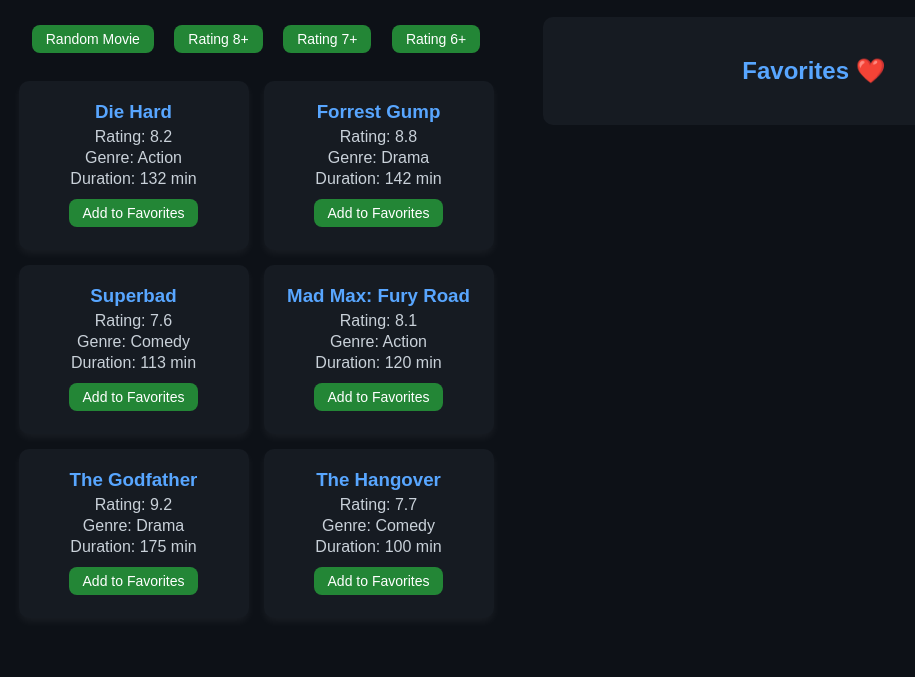
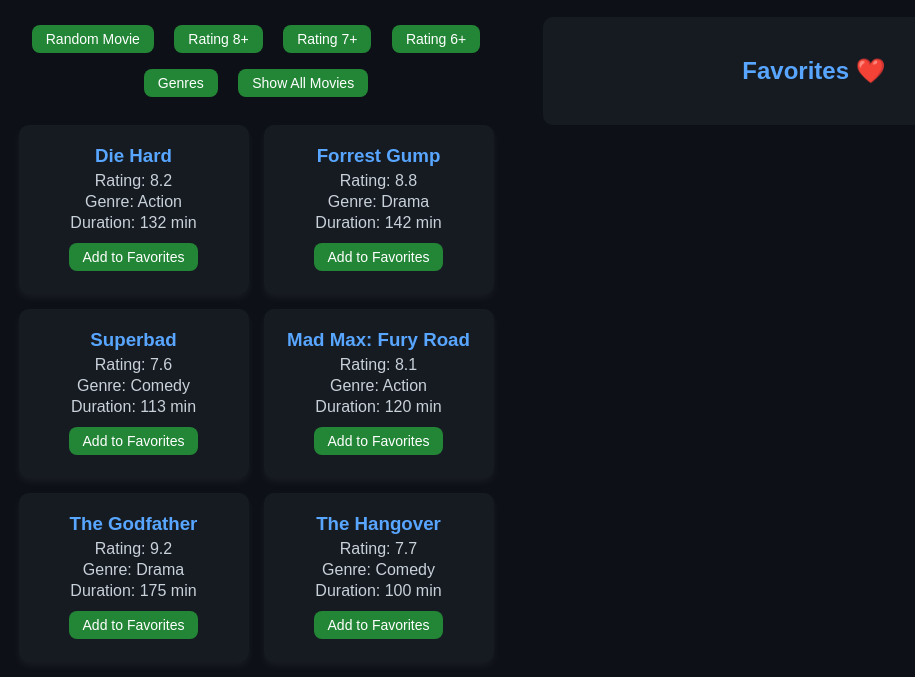
Before and after one commit to ATheofanis/moviesuggestion, a plain HTML site: page index.html in a window 1280 px wide. Shown: the part 81-758 px from the top of the page, without its empty margins (95-1010 px from the left). Drawn offline with Linux system fonts and the light colour scheme.

Commit message:
Update index.html

```diff
--- a/index.html
+++ b/index.html
@@ -15,7 +15,11 @@
                 <button onclick="filterMovies(8)">Rating 8+</button>
                 <button onclick="filterMovies(7)">Rating 7+</button>
                 <button onclick="filterMovies(6)">Rating 6+</button>
+                <button onclick="showGenres()">Genres</button>
+                <button onclick="displayMovies(movies)">Show All Movies</button>
             </div>
+
+            <div id="genreButtons" style="margin-top: 10px;"></div>
 
             <div id="movieList"></div>
         </div>
```
